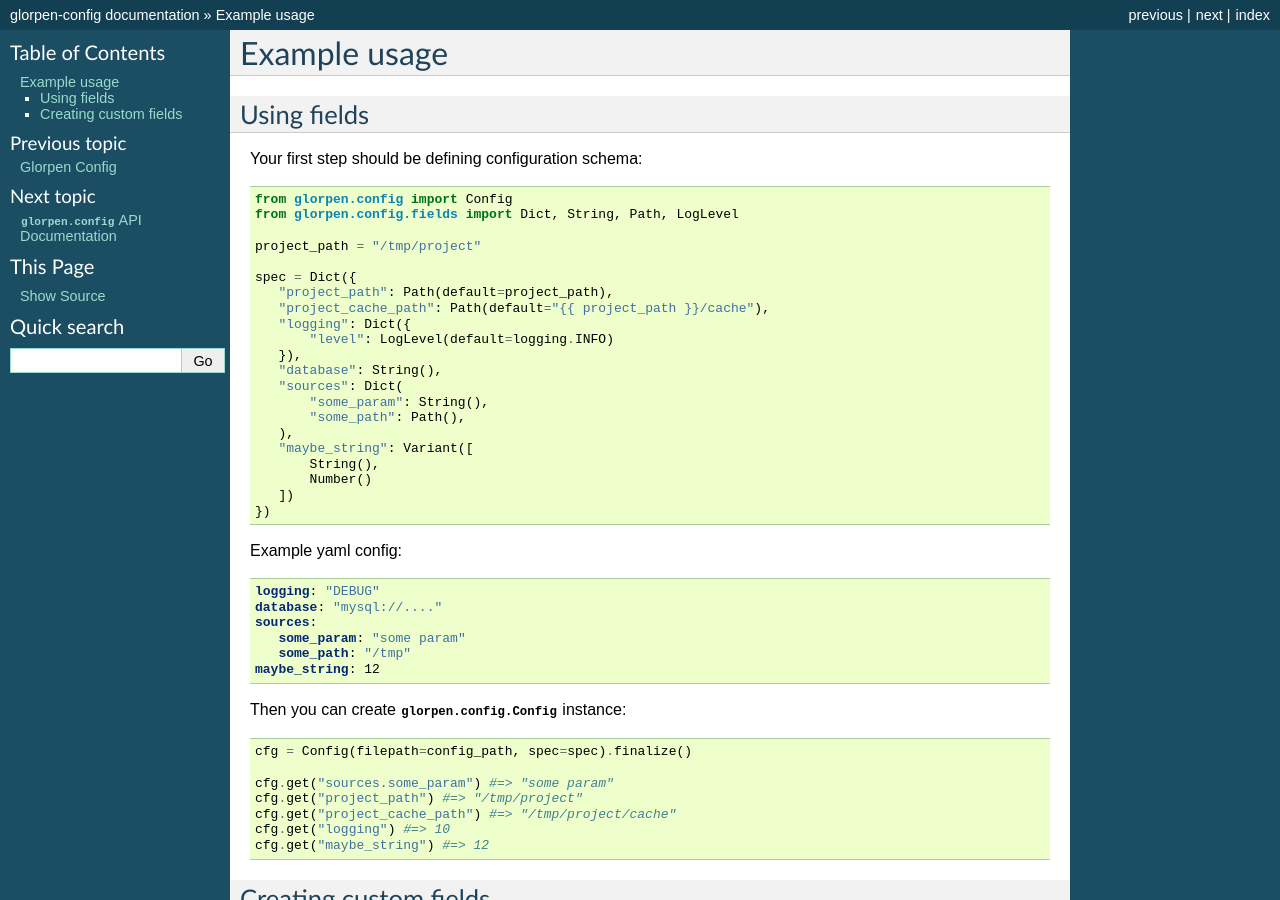
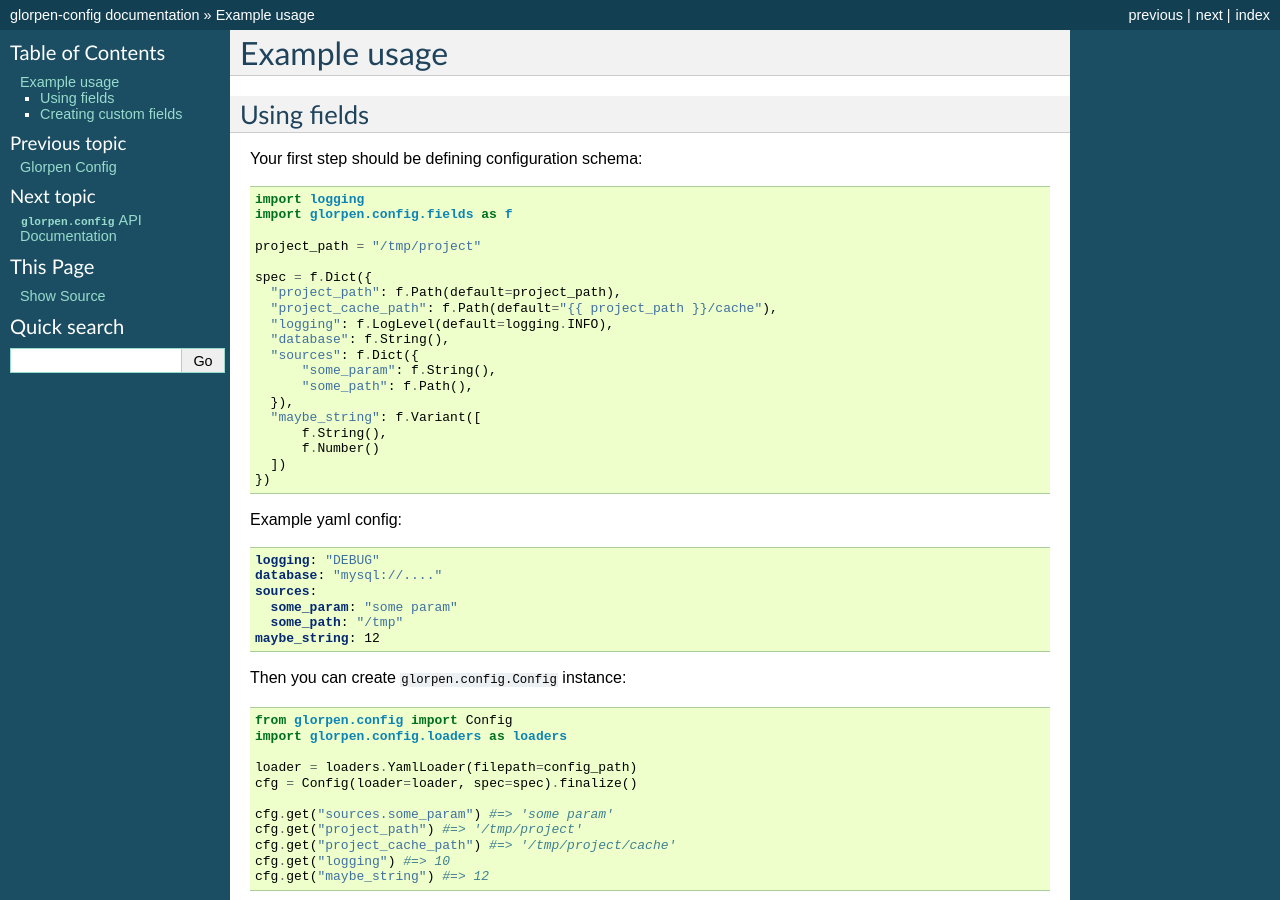
Before and after one commit to glorpen/glorpen-config, a Sphinx documentation site: the page built from doc/usage.rst, in a window 1280 px wide and 900 px high. Built offline with Sphinx 7.4.7, drawn with Linux system fonts in a browser that asks for light colours; the version number could not be read and is left out.

```diff
--- a/doc/usage.rst
+++ b/doc/usage.rst
@@ -9,26 +9,24 @@ Your first step should be defining configuration schema:
 
 .. code-block:: python
 
-   from glorpen.config import Config
-   from glorpen.config.fields import Dict, String, Path, LogLevel
+   import logging
+   import glorpen.config.fields as f
 
    project_path = "/tmp/project"
 
-   spec = Dict({
-      "project_path": Path(default=project_path),
-      "project_cache_path": Path(default="{{ project_path }}/cache"),
-      "logging": Dict({
-          "level": LogLevel(default=logging.INFO)
-      }),
-      "database": String(),
-      "sources": Dict(
-          "some_param": String(),
-          "some_path": Path(),
-      ),
-      "maybe_string": Variant([
-          String(),
-          Number()
-      ])
+   spec = f.Dict({
+     "project_path": f.Path(default=project_path),
+     "project_cache_path": f.Path(default="{{ project_path }}/cache"),
+     "logging": f.LogLevel(default=logging.INFO),
+     "database": f.String(),
+     "sources": f.Dict({
+         "some_param": f.String(),
+         "some_path": f.Path(),
+     }),
+     "maybe_string": f.Variant([
+         f.String(),
+         f.Number()
+     ])
    })
 
 Example yaml config:
@@ -38,19 +36,23 @@ Example yaml config:
    logging: "DEBUG"
    database: "mysql://...."
    sources:
-      some_param: "some param"
-      some_path: "/tmp"
+     some_param: "some param"
+     some_path: "/tmp"
    maybe_string: 12
 
-Then you can create :class:`glorpen.config.Config` instance:
+Then you can create ``glorpen.config.Config`` instance:
 
 .. code-block:: python
 
-   cfg = Config(filepath=config_path, spec=spec).finalize()
+   from glorpen.config import Config
+   import glorpen.config.loaders as loaders
 
-   cfg.get("sources.some_param") #=> "some param"
-   cfg.get("project_path") #=> "/tmp/project"
-   cfg.get("project_cache_path") #=> "/tmp/project/cache"
+   loader = loaders.YamlLoader(filepath=config_path)
+   cfg = Config(loader=loader, spec=spec).finalize()
+
+   cfg.get("sources.some_param") #=> 'some param'
+   cfg.get("project_path") #=> '/tmp/project'
+   cfg.get("project_cache_path") #=> '/tmp/project/cache'
    cfg.get("logging") #=> 10
    cfg.get("maybe_string") #=> 12
 
```
Also changed, not shown: README.rst (+25 -23 lines).
